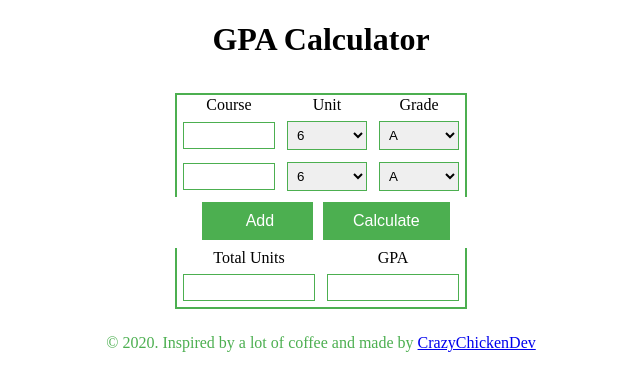
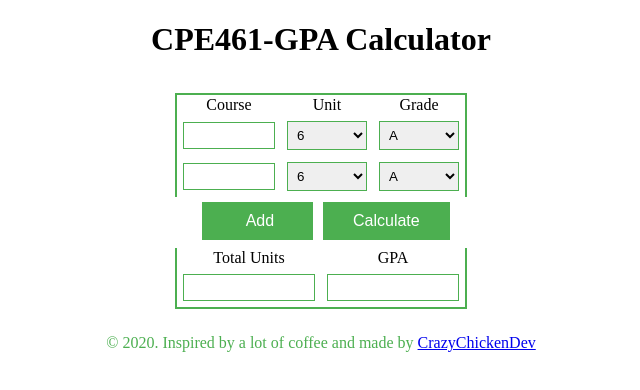
Before and after one commit to CrazyChickenDev/CPE461-CGPA-Calculator, a plain HTML site: page index.html in a window 1280 px wide. Shown: the whole page, without its empty margins (319-959 px from the left). Drawn offline with Linux system fonts and the light colour scheme.

Commit message:
edited index.html

```diff
--- a/index.html
+++ b/index.html
@@ -13,7 +13,7 @@
 <body>
 
 	<header>
-		<h1 style="text-align: center;">GPA Calculator</h1>
+		<h1 style="text-align: center;">CPE461-GPA Calculator</h1>
 	</header>
 
 	<main>
```
